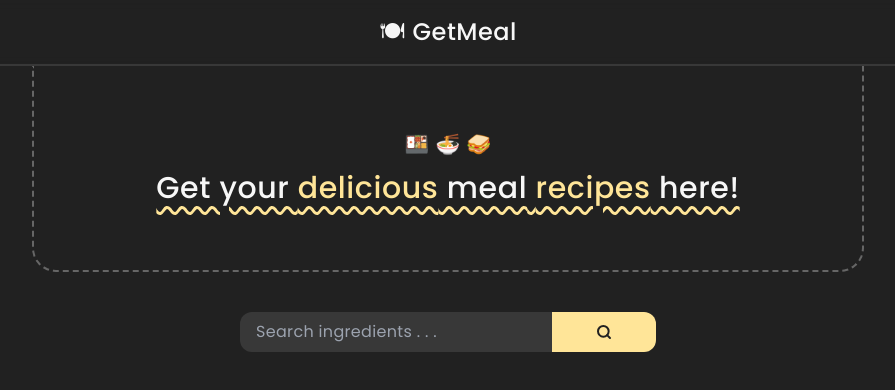
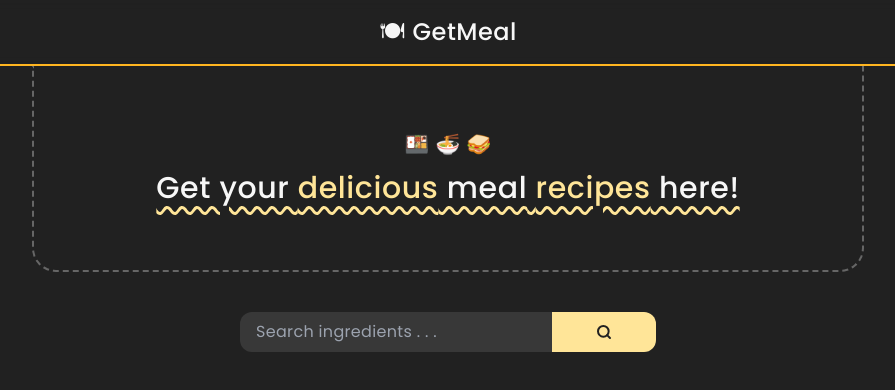
Before and after one commit to up2dul/cmlabs-frontend-fulltime-test, a Next.js app: page / in a window 1280 px wide. Shown: the top 390 px of the page, without its empty margins (192-1087 px from the left). Built offline with nearby package versions, Linux system fonts and the light colour scheme.

Commit message:
feat(comps): change border color

```diff
--- a/src/components/organisms/Header.tsx
+++ b/src/components/organisms/Header.tsx
@@ -6,7 +6,7 @@ const Header = () => (
   <header
     className={cn(
       'fixed top-0 z-10',
-      'w-full border-b-2 border-mine-800 px-5 py-4',
+      'w-full border-b-2 border-cream-400 px-5 py-4',
       'text-center backdrop-blur-sm',
     )}
   >
```
